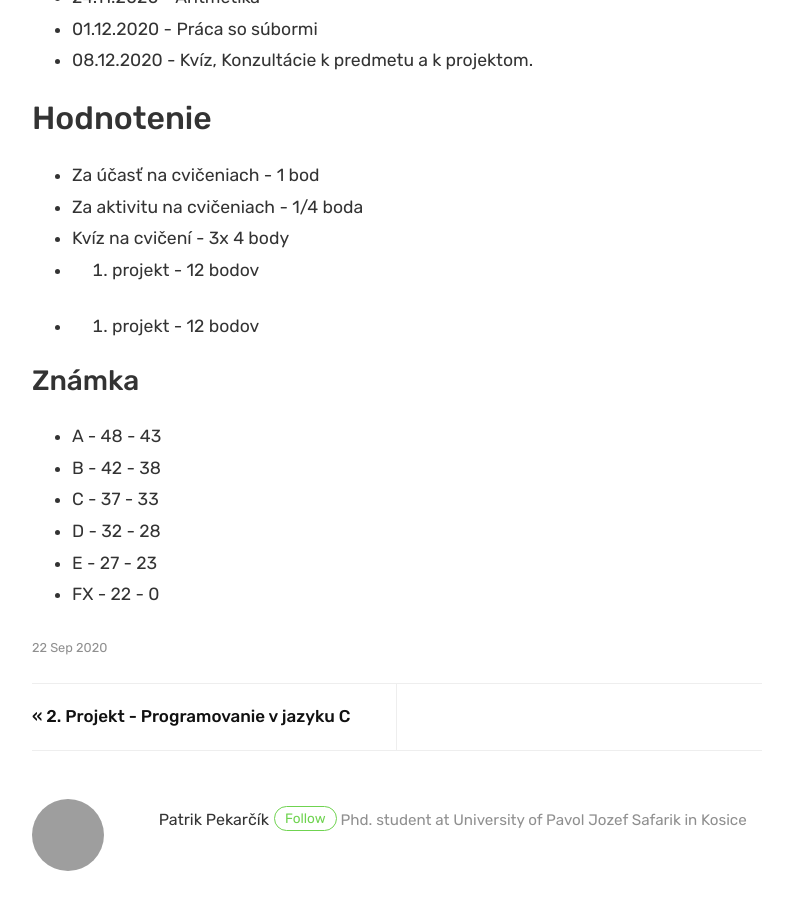
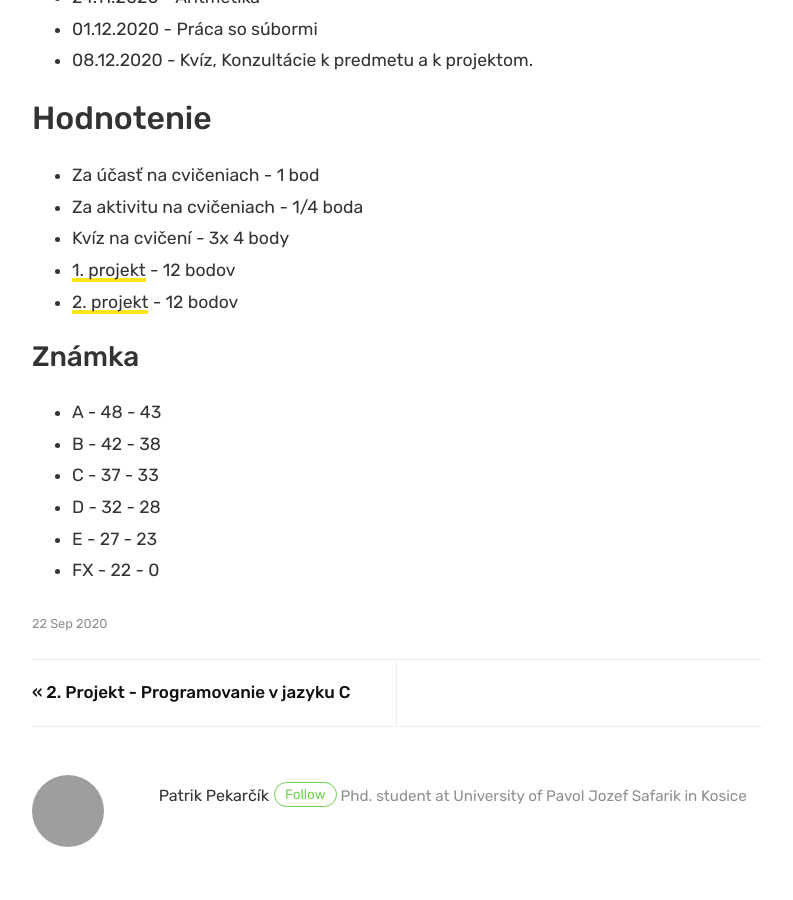
Before and after one commit to ppatrik/ppatrik.github.io, a Jekyll site: the page built from _posts/2020-09-22-JAC-0.md, in a window 1280 px wide and 900 px high, scrolled down 1039 px. Shown: the whole window, without its empty margins (243-1036 px from the left). Built offline with Jekyll 4.4.1, drawn with Linux system fonts in a browser that asks for light colours; comment, search, counter and statistics services are not loaded; grey boxes are pictures that could not be loaded.

Commit message:
Update 2020-09-22-JAC-0.md

```diff
--- a/_posts/2020-09-22-JAC-0.md
+++ b/_posts/2020-09-22-JAC-0.md
@@ -24,8 +24,8 @@ author: ppatrik
 * Za účasť na cvičeniach - 1 bod
 * Za aktivitu na cvičeniach - 1/4 boda
 * Kvíz na cvičení - 3x 4 body
-* 1. projekt - 12 bodov
-* 2. projekt - 12 bodov
+* [1. projekt](#) - 12 bodov
+* [2. projekt](#) - 12 bodov
 
 ### Známka
 * A - 48 - 43
```
